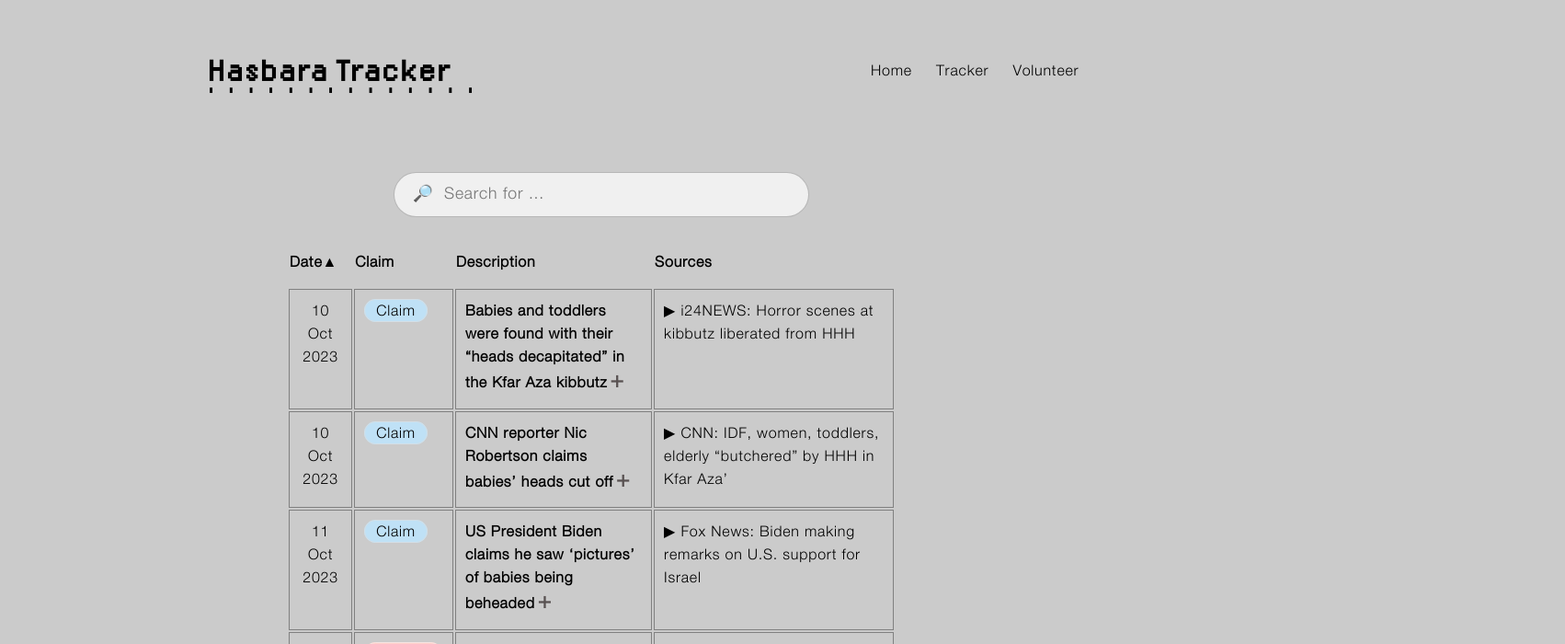
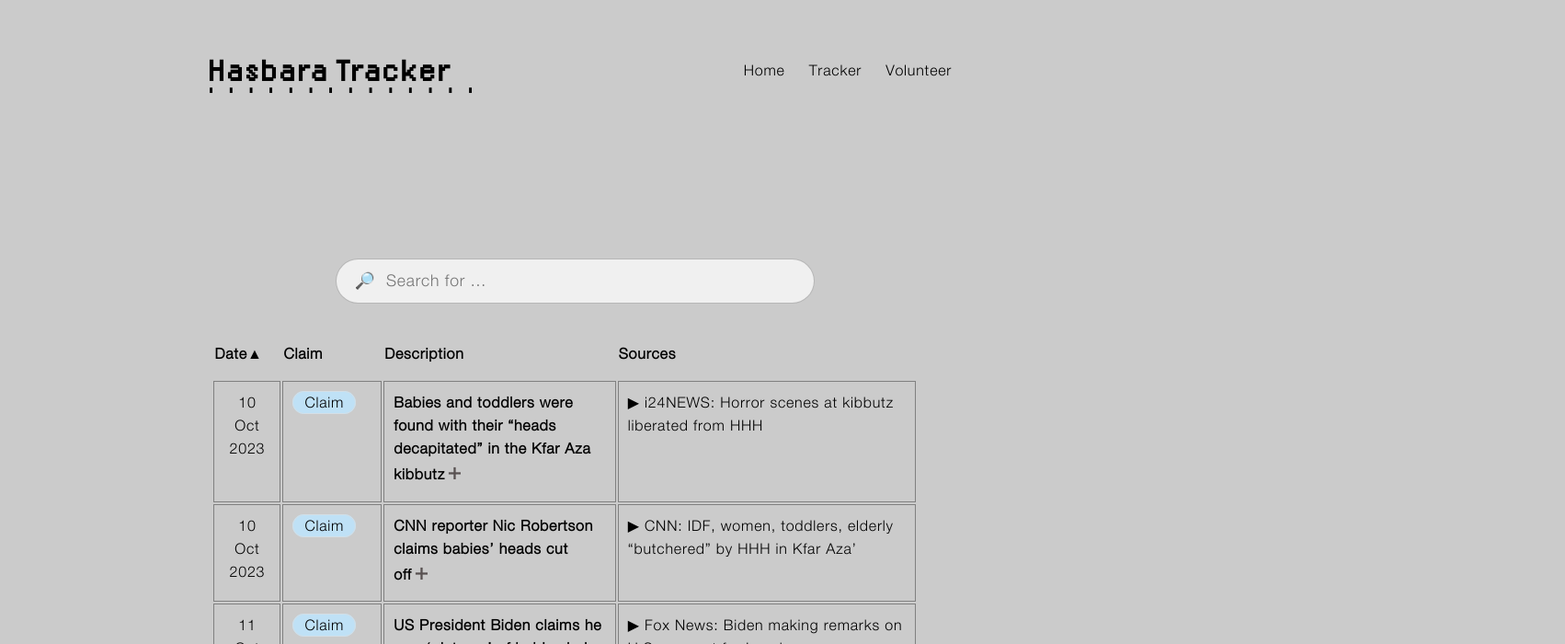
Before and after one commit to tamtzekin/hasbara-tracker, a React (Create React App) app: page /tracker in a window 1280 px wide. Shown: the top 700 px of the page at 92% size, 1702 px wide, since content can reach past the window. Built offline with nearby package versions, Linux system fonts and the light colour scheme.

Commit message:
desktop styling

```diff
--- a/src/App.css
+++ b/src/App.css
@@ -91,7 +91,7 @@ button.dotted {
 .navbar {
     position: absolute;
     top: 30%;
-    right: 3%;
+    right: 15%;
     display: flex;
     list-style-type: none;
 }
@@ -113,6 +113,9 @@ button.dotted {
     left: 21%;
     margin: 6% 32.5% 0 12%;
     padding-bottom: 10%;
+    width: 100vw;
+    height: 100vw;
+
 }
 
 .header-container {
--- a/src/components/ClaimPage.css
+++ b/src/components/ClaimPage.css
@@ -181,6 +181,8 @@ h1.claim-heading {
 
 .how-to {
     margin-top: 2%;
+    width: 65%;
+    margin-left: 18%;
 }
 
 .table-container {
@@ -222,10 +224,14 @@ table.a:hover {
 }
 
 .tracker-container {
-   margin-top: 8%;
-   width: 150%;
-   margin-left: -25%;
-   margin-right: 20%;
+   margin-top: 10%;
+   width: 60%;
+   margin-left: -15%;
+   /* margin-right: 20%; */
+}
+
+ul {
+    margin-left: -3.5%;
 }
 
 .modal-overlay {
@@ -246,6 +252,10 @@ table.a:hover {
     overflow-y: hidden;
     width: 46%;
     height: 100%;
+}
+
+.no-results-text {
+    margin-left: 18%;
 }
 
 .play-arrow::after {
@@ -321,7 +331,7 @@ table.a:hover {
     }
 
     li {
-        margin-left: -8%;
+        margin-left: -3%;
     }
 
     .search-bar {
@@ -337,14 +347,10 @@ table.a:hover {
     }
 
     .table-container {
-        top: 0;
-        /* position: relative; */
         display: flex;
     }
 
     table {
-        /* border-collapse: collapse; */
-        width: 100%;
         border: none;
         top: 20px;
     }
--- a/src/components/Tracker.js
+++ b/src/components/Tracker.js
@@ -116,7 +116,7 @@ export default function Tracker() {
 
             {rows.length === 0 ? (
                 <>
-                <div>No results found. Try searching a different word or phrase.</div><div class="how-to">
+                <div class="no-results-text">No results found. Try searching a different word or phrase.</div><div class="how-to">
                 How to use the tracker:
                 <ul>
                 <li>Use the search bar below to find keywords (eg. ‘beheaded babies’, ‘hospital’, ‘al-shifa’). You can also search all Debunks by typing 'debunk'</li>
--- a/src/components/VolunteerForm.js
+++ b/src/components/VolunteerForm.js
@@ -125,6 +125,7 @@ const VolunteerForm = () => {
               name="otherAmountOfHours"
               value={formData.otherAmountOfHours}
               onChange={handleChange}            />
+            <br /><br />
           </label>
           )}
 
```
